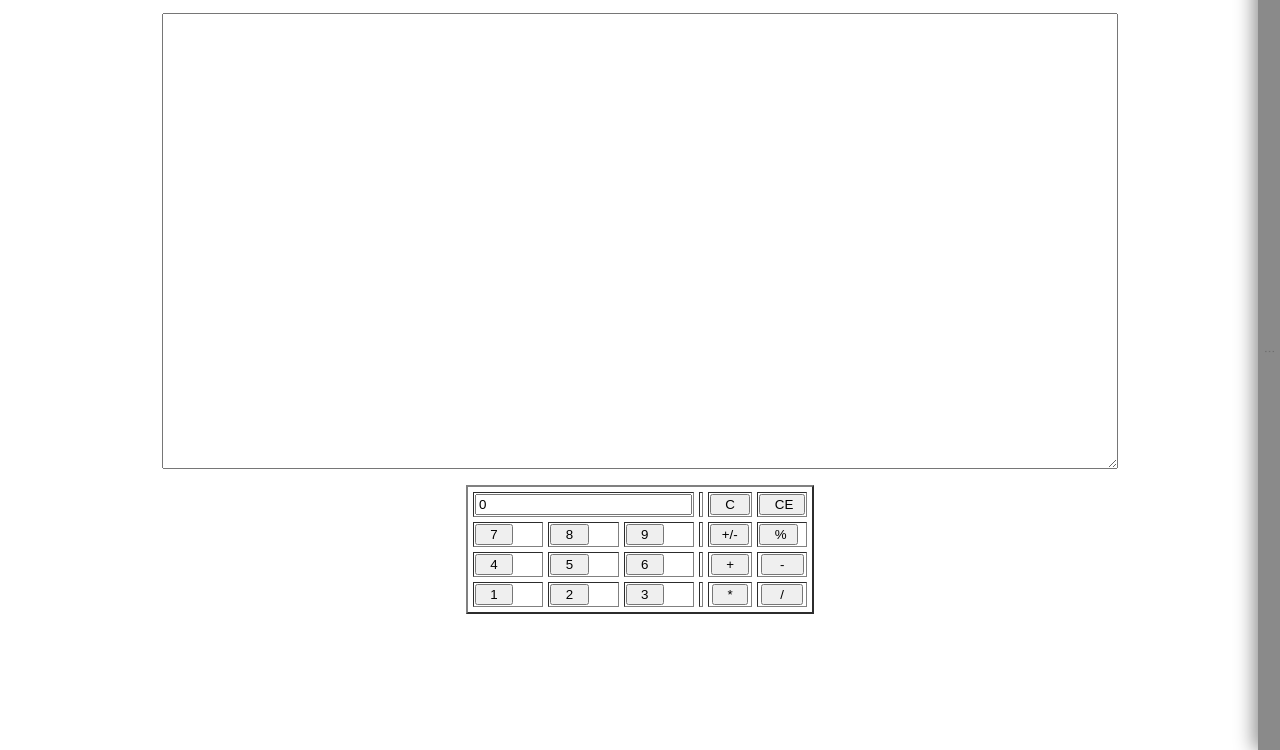
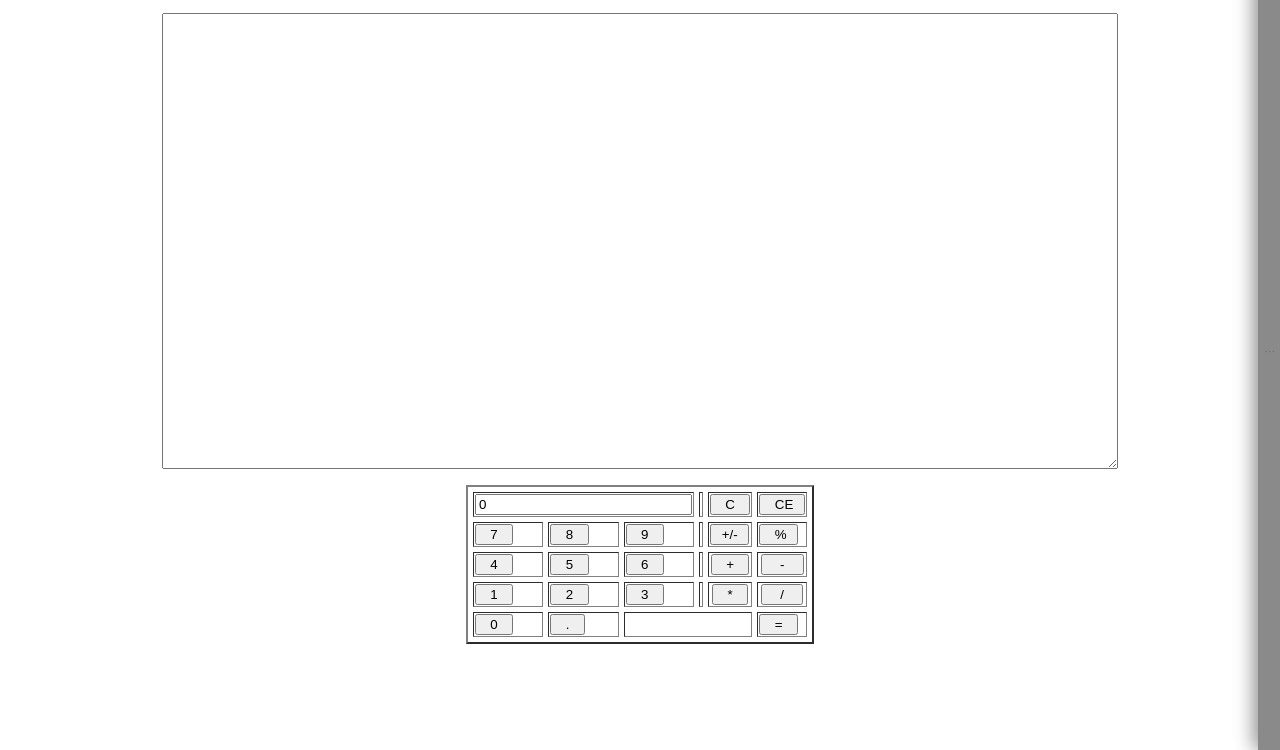
Before and after one commit to LaikaXvi/scratchpad, a plain HTML site: page index.html in a window 1280 px wide. Shown: the part 50-800 px from the top of the page. Drawn offline with Linux system fonts and the light colour scheme.

Commit message:
Restore missing calculator bottom row (0, ., =)

```diff
--- a/index.html
+++ b/index.html
@@ -160,6 +160,19 @@
 <TD align="middle"><input name="btnMultiply" type="Button" value="  *  " onclick="Operation('*')" />
 </TD>
 <TD align="middle"><input name="btnDivide" type="Button" value="   /   " onclick="Operation('/')" />
+</TD>
+</TR>
+<TR>
+<TD>
+<input name="btnZero" type="Button" value="  0  " onclick="NumPressed(0)" />
+</TD>
+<TD>
+<input name="btnDecimal" type="Button" value="  .  " onclick="Decimal()" />
+</TD>
+<TD colspan="3">
+</TD>
+<TD>
+<input name="btnEquals" type="Button" value="  =  " onclick="Operation('=')" />
 </TD>
 </TR>
 </TABLE>
```
